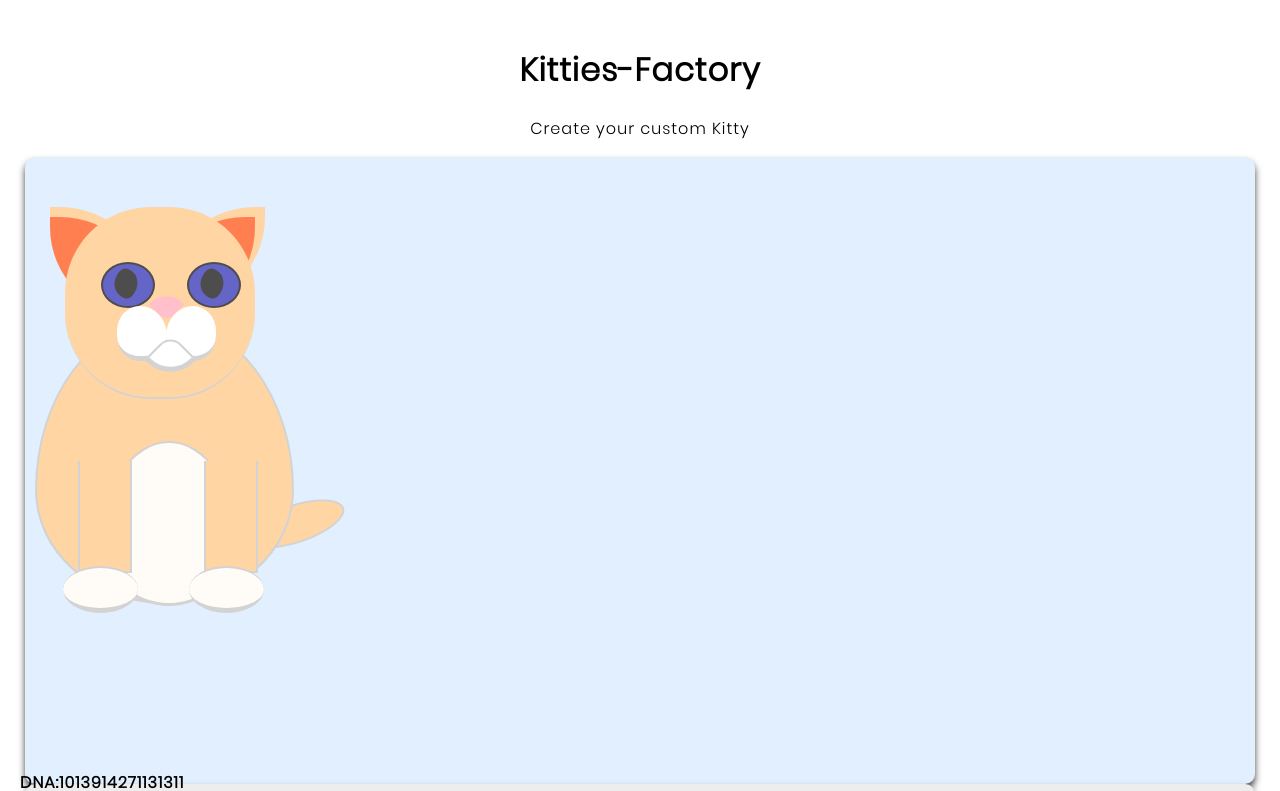
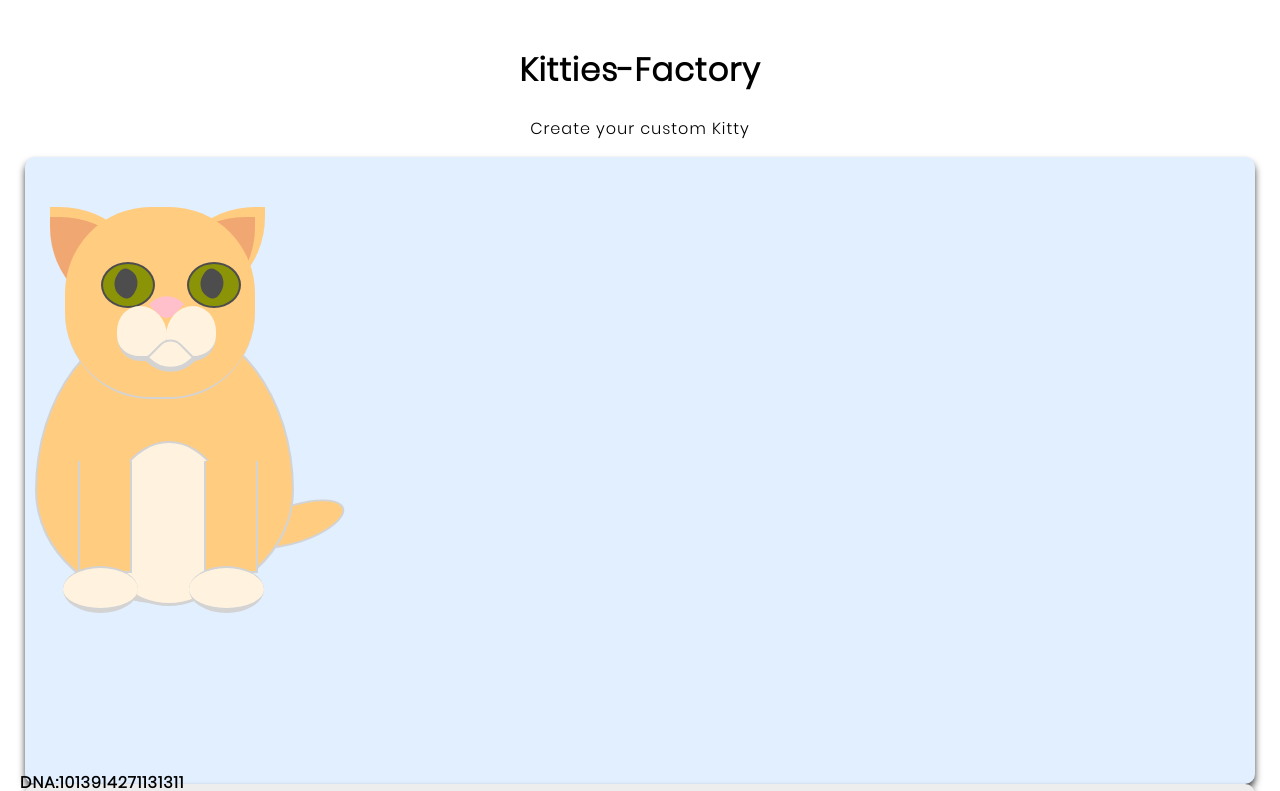
Before and after one commit to jermay/crypto-kitties, a React (Create React App) app: page / in a window 1280 px wide. Shown: the top 791 px of the page. Built offline with nearby package versions, Linux system fonts and the light colour scheme.

Commit message:
cat colors with styled components

```diff
--- a/package.json
+++ b/package.json
@@ -37,7 +37,8 @@
     "react-bootstrap": "^1.2.2",
     "react-dom": "^16.13.1",
     "react-scripts": "3.4.1",
-    "solc": "^0.5.12"
+    "solc": "^0.5.12",
+    "styled-components": "^5.1.1"
   },
   "devDependencies": {
     "chai": "*",
--- a/src/components/Cat.jsx
+++ b/src/components/Cat.jsx
@@ -1,54 +1,64 @@
 import React from 'react';
 import './css/cats.css';
+import styled from 'styled-components';
+
+const Div = styled.div`
+    background-color: ${props => '#' + props.color}
+`;
 
 export default function Cat(props) {
     // console.log('cat props: ', props);
+    let colorPrimary = props.dna.getCattribute('bodyColor').getCssColor();
+    let accentColor = props.dna.getCattribute('accentColor').getCssColor();
+    let eyeColor = props.dna.getCattribute('eyeColor').getCssColor();
+    let earColor = props.dna.getCattribute('earColor').getCssColor();
+
     return (
-        <div className="cat">
-            <div className="cat-head-container">
-                <div className="cat-ears">
-                    <div className="cat-ear cat-left-ear cat-color-body">
-                        <div className="cat-inner-ear cat-color-ears"></div>
-                    </div>
-                    <div className="cat-ear cat-right-ear cat-color-body">
-                        <div className="cat-inner-ear cat-inner-ear-right cat-color-ears"></div>
-                    </div>
-                </div>
+        <Div className="cat">
+            <Div className="cat-head-container">
+                <Div className="cat-ears">
+                    <Div color={colorPrimary} className="cat-ear cat-left-ear cat-color-body">
+                        <Div color={earColor} className="cat-inner-ear cat-color-ears"></Div>
+                    </Div>
+                    <Div color={colorPrimary} className="cat-ear cat-right-ear cat-color-body">
+                        <Div color={earColor} className="cat-inner-ear cat-inner-ear-right cat-color-ears"></Div>
+                    </Div>
+                </Div>
 
-                <div className="cat-head cat-color-body">
+                <Div color={colorPrimary} className="cat-head cat-color-body">
 
-                    <div className="cat-eyes">
-                        <div className="cat-eye cat-color-eyes">
-                            <div className="cat-pupils"></div>
-                        </div>
-                        <div className="cat-eye cat-color-eyes">
-                            <div className="cat-pupils"></div>
-                        </div>
-                    </div>
+                    <Div className="cat-eyes">
+                        <Div color={eyeColor} className="cat-eye cat-color-eyes">
+                            <Div className="cat-pupils"></Div>
+                        </Div>
+                        <Div color={eyeColor} className="cat-eye cat-color-eyes">
+                            <Div className="cat-pupils"></Div>
+                        </Div>
+                    </Div>
 
-                    <div className="cat-muzzle">
-                        <div className="cat-nose"></div>
-                        <div className="cat-mouth cat-color-accent"></div>
-                        <div className="cat-mouth cat-mouth-right cat-color-accent"></div>
-                        <div className="cat-mouth cat-mouth-bottom cat-color-accent"></div>
-                    </div>
-                </div>
-            </div>
+                    <Div className="cat-muzzle">
+                        <Div className="cat-nose"></Div>
+                        <Div color={accentColor} className="cat-mouth cat-color-accent"></Div>
+                        <Div color={accentColor} className="cat-mouth cat-mouth-right cat-color-accent"></Div>
+                        <Div color={accentColor} className="cat-mouth cat-mouth-bottom cat-color-accent"></Div>
+                    </Div>
+                </Div>
+            </Div>
 
-            <div className="cat-body-container">
-                <div className="cat-body cat-color-body">
-                    <div className="cat-belly cat-color-accent"></div>
+            <Div className="cat-body-container">
+                <Div color={colorPrimary} className="cat-body cat-color-body">
+                    <Div color={accentColor} className="cat-belly cat-color-accent"></Div>
 
-                    <div className="cat-leg cat-color-body">
-                        <div className="cat-foot cat-color-accent"></div>
-                    </div>
-                    <div className="cat-leg cat-leg-right cat-color-body">
-                        <div className="cat-foot cat-color-accent"></div>
-                    </div>
-                </div>
+                    <Div color={colorPrimary} className="cat-leg cat-color-body">
+                        <Div color={accentColor} className="cat-foot cat-color-accent"></Div>
+                    </Div>
+                    <Div color={colorPrimary} className="cat-leg cat-leg-right cat-color-body">
+                        <Div color={accentColor} className="cat-foot cat-color-accent"></Div>
+                    </Div>
+                </Div>
 
-                <div className="cat-tail cat-color-body"></div>
-            </div>
-        </div>
+                <Div color={colorPrimary} className="cat-tail cat-color-body"></Div>
+            </Div>
+        </Div>
     );
 }
--- a/src/components/js/dna.js
+++ b/src/components/js/dna.js
@@ -25,7 +25,7 @@ export class ColorCattribute extends Cattribute {
 
     // returns the hex color value
     getCssColor() {
-        return colors[this.getCattributeValue(this.name)];
+        return colors[this.value];
     }
 
 }
```
Also changed, not shown: 1 other file (tests, documents, lock files or other folders).
